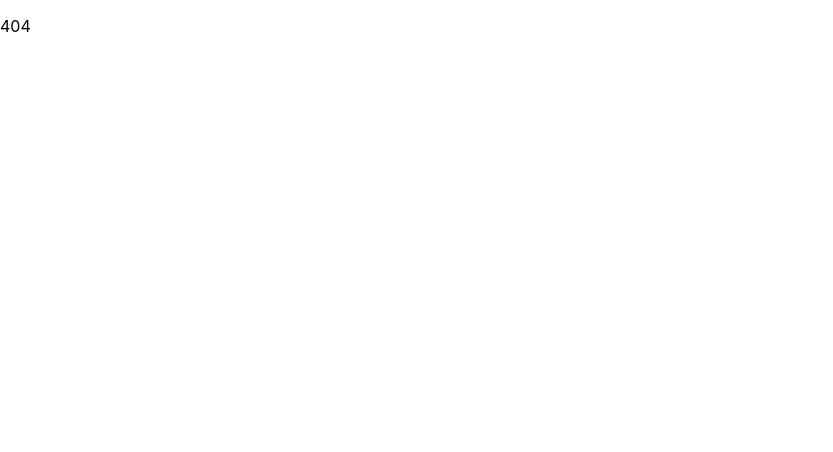
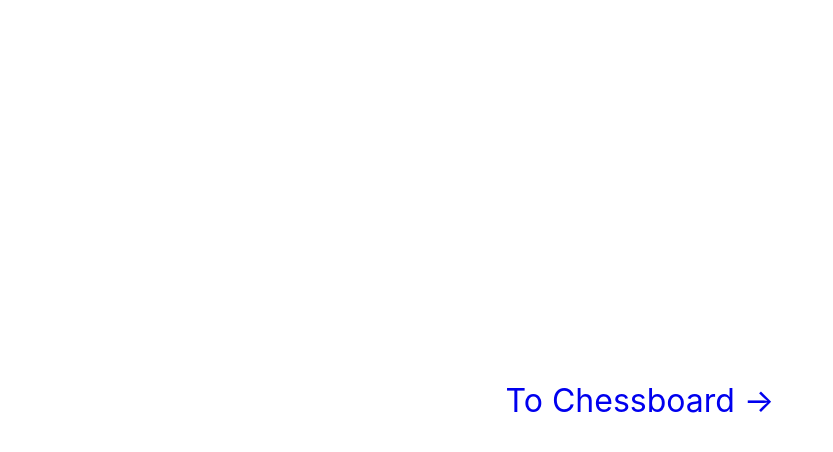
Before and after one commit to Olga-Mishareva/db-chessboard-om, a React (Create React App) app: page / in a window 1280 px wide. Shown: the top 452 px of the page, without its empty margins (0-833 px from the left). Built offline with nearby package versions, Linux system fonts and the light colour scheme.

Commit message:
feat: add no-match component

```diff
--- a/src/components/App/App.js
+++ b/src/components/App/App.js
@@ -2,15 +2,17 @@ import { Routes, Route } from "react-router-dom";
 
 import "./App.css";
 import Chessboard from "../Chessboard/Chessboard";
+import NoMatch from "../NoMatch/NoMatch";
 
 function App() {
   return (
     <div className="page">
       <header className="header"></header>
       <Routes>
+        <Route path="/" element={<NoMatch />} />
         <Route path="/chessboard" element={<Chessboard />} />
-        <Route path="/chessboard?start=" element={<Chessboard />} />
-        <Route path="*" element={<p>404</p>}></Route>
+        <Route path="/chessboard?start" element={<Chessboard />} />
+        <Route path="*" element={<NoMatch />}></Route>
       </Routes>
       <footer></footer>
     </div>
--- /dev/null
+++ b/src/components/NoMatch/NoMatch.css
@@ -0,0 +1,12 @@
+.no-match {
+  width: 100vw;
+  height: 100vh;
+  display: flex;
+  justify-content: center;
+  align-items: center;
+}
+
+.link {
+  text-decoration: none;
+  font-size: 2rem;
+}
--- /dev/null
+++ b/src/components/NoMatch/NoMatch.js
@@ -0,0 +1,16 @@
+import { useEffect } from "react";
+import { Link, redirect } from "react-router-dom";
+
+import "./NoMatch.css";
+
+function NoMatch() {
+  return (
+    <div className="no-match">
+      <Link to="/chessboard?start" className="link">
+        To Chessboard →
+      </Link>
+    </div>
+  );
+}
+
+export default NoMatch;
```
